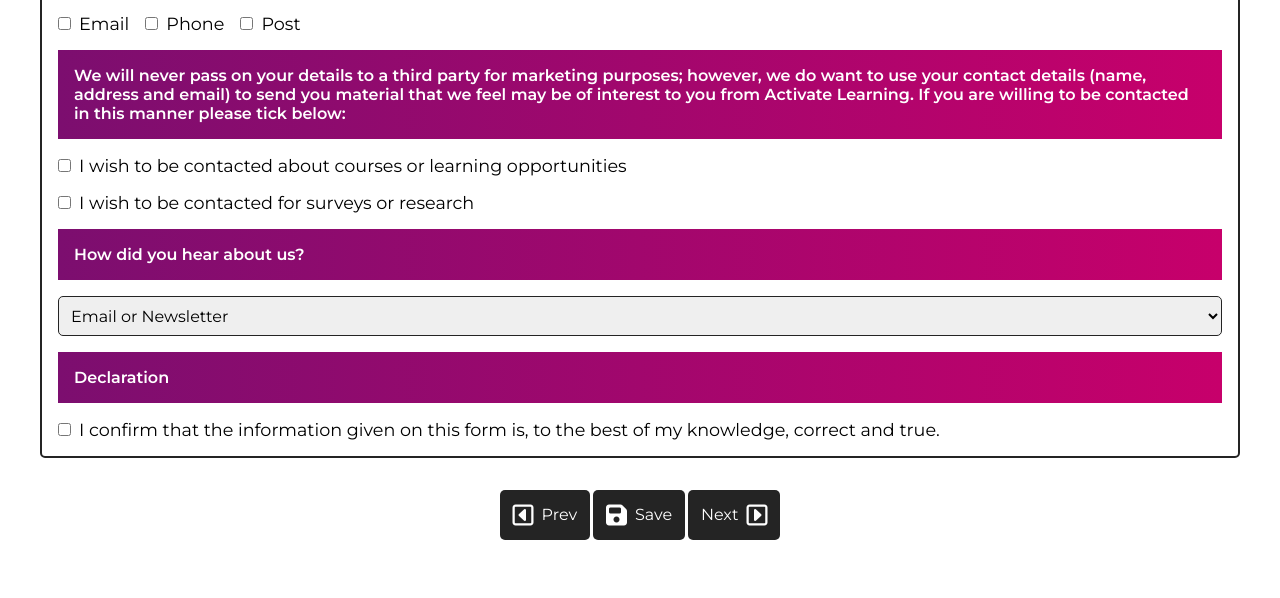
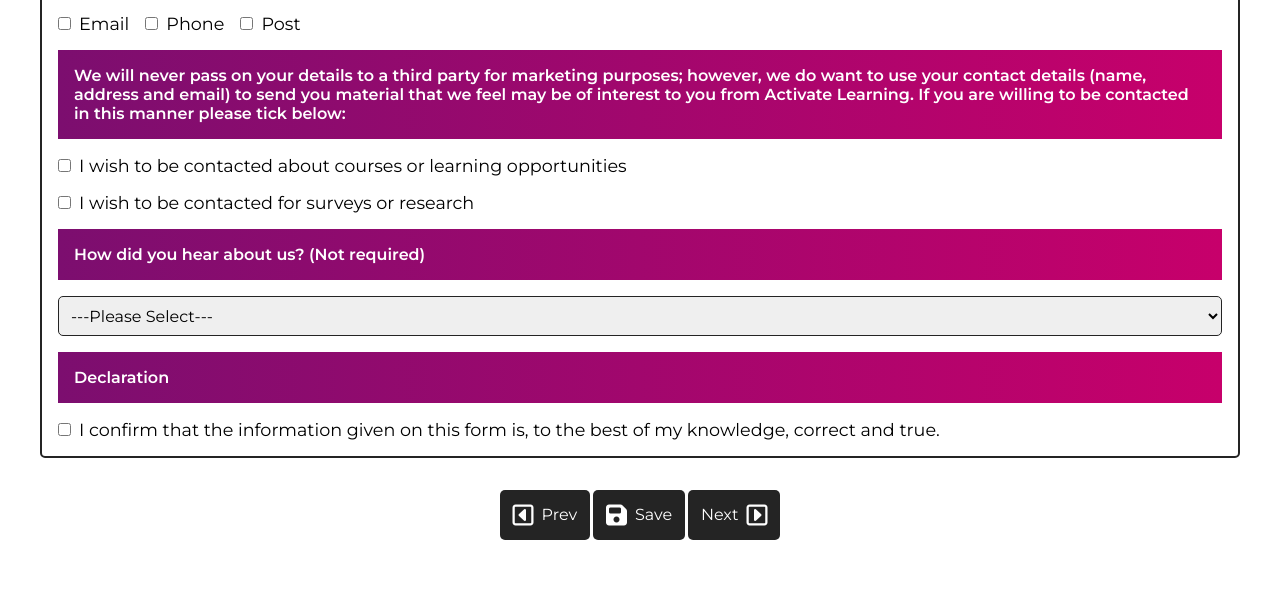
Before and after one commit to Keb4ng/Activate-Learning, a plain HTML site: page app__page5.html in a window 1280 px wide. Shown: the part 1114-1712 px from the top of the page. Drawn offline with nearby package versions, Linux system fonts and the light colour scheme.

Commit message:
Naym Updates2

```diff
--- a/app__page5.html
+++ b/app__page5.html
@@ -112,9 +112,10 @@
                 </div>
               </div>
             </div>
-            <p class="nav-mform__sectitle nf-privacy">How did you hear about us?</p>
+            <p class="nav-mform__sectitle nf-privacy">How did you hear about us? (Not required)</p>
             <div class="nav-mform__ipb ipb-span2">
               <select name="" id="" form="">
+                <option value="">---Please Select---</option>
                 <option value="">Email or Newsletter</option>
                 <option value="">Social Media</option>
                 <option value="">Employer</option>
```
